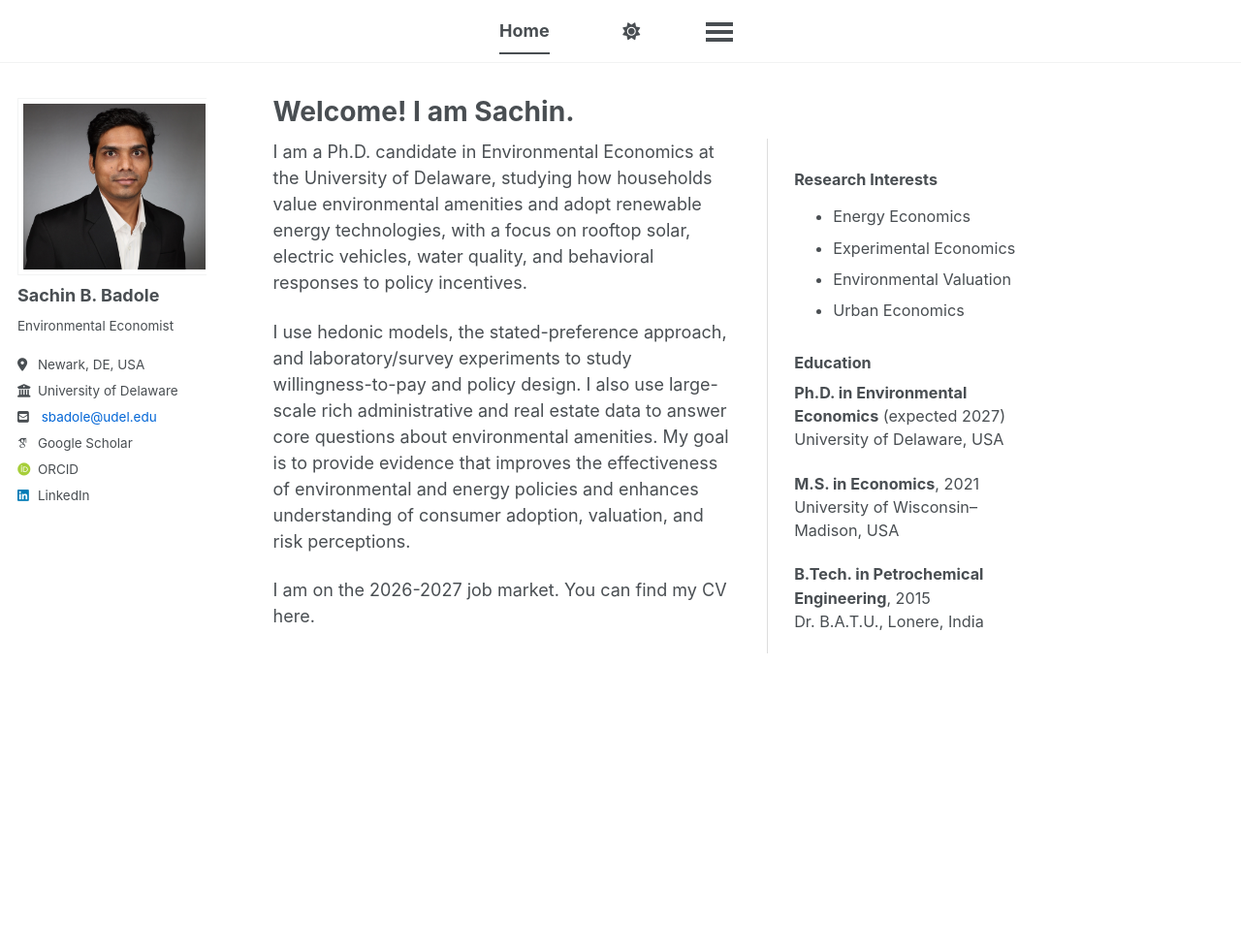
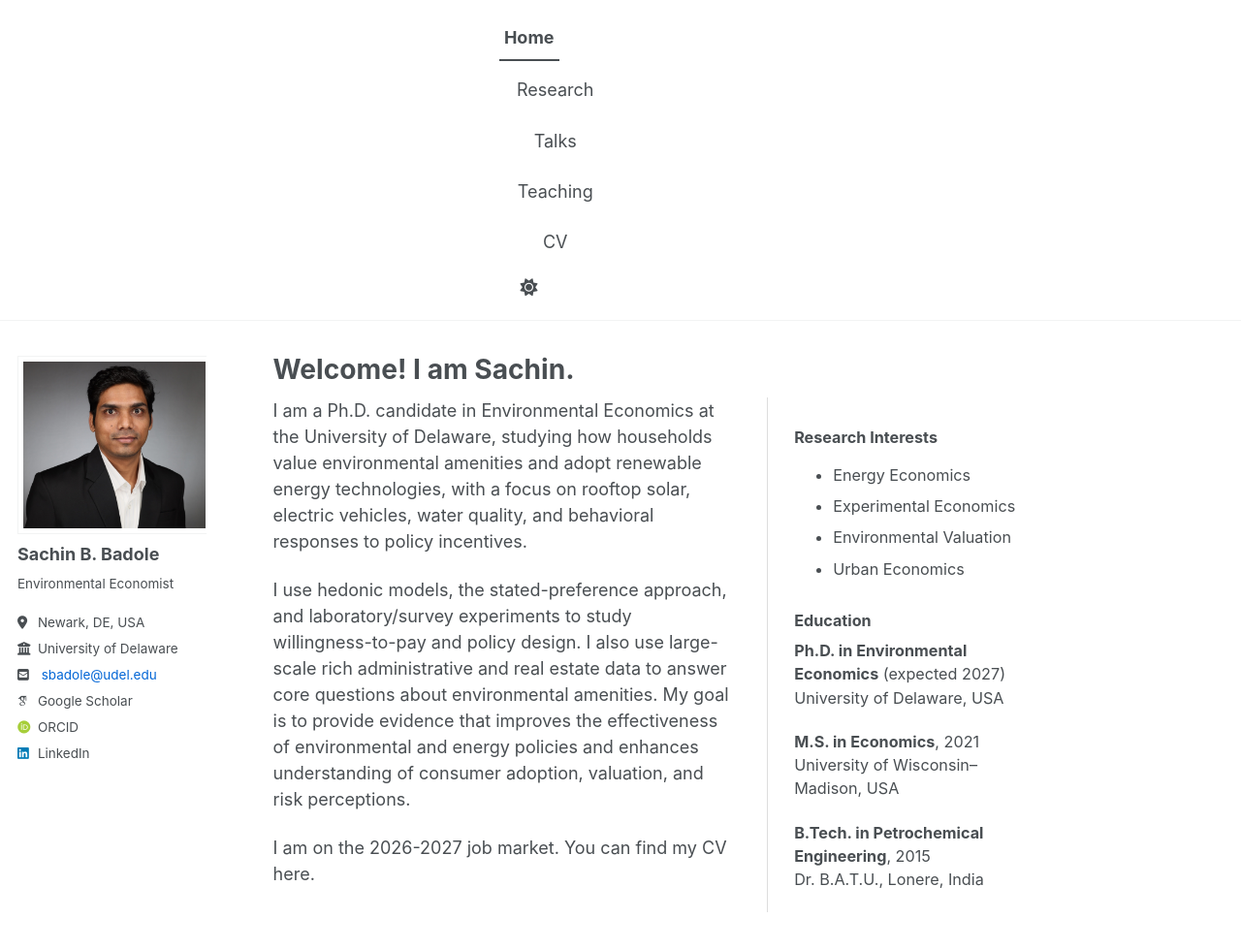
Before and after one commit to sachin-b-badole/sachin-b-badole.github.io, a Jekyll site: the page built from _pages/about.md, in a window 1280 px wide and 1022 px high. Shown: the top 980 px of the window at 97% size. Built offline with Jekyll 4.4.1, drawn with Linux system fonts in a browser that asks for light colours; some web fonts are replaced; a script bundle is joined from its source files by our own code; library files that are not in the unit come from our copies.

Commit message:
Update custom.css

```diff
--- a/assets/css/custom.css
+++ b/assets/css/custom.css
@@ -110,7 +110,7 @@ img {
   text-decoration: none !important;
 }
 
-# center tabls
+/* center tabls */
 .masthead__menu-item {
   display: block !important;
   text-align: center !important;
```
